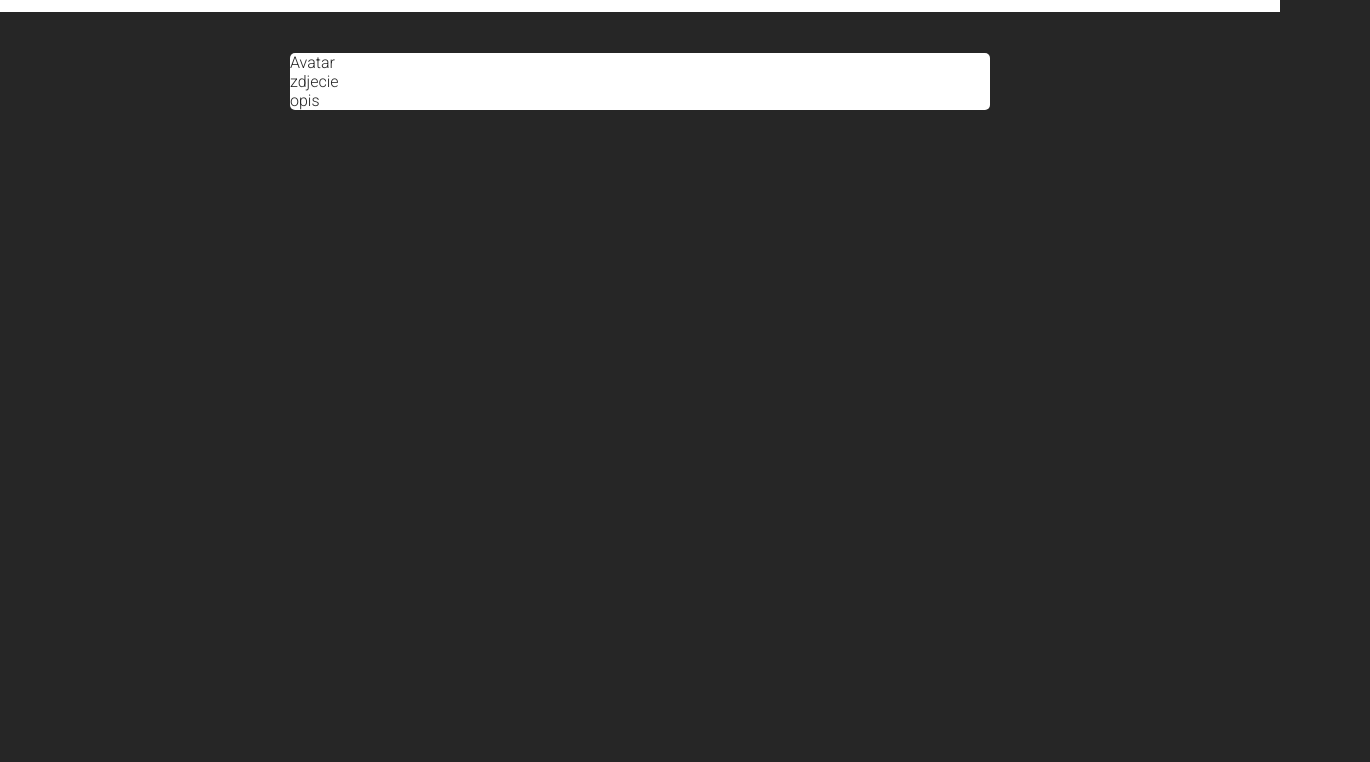
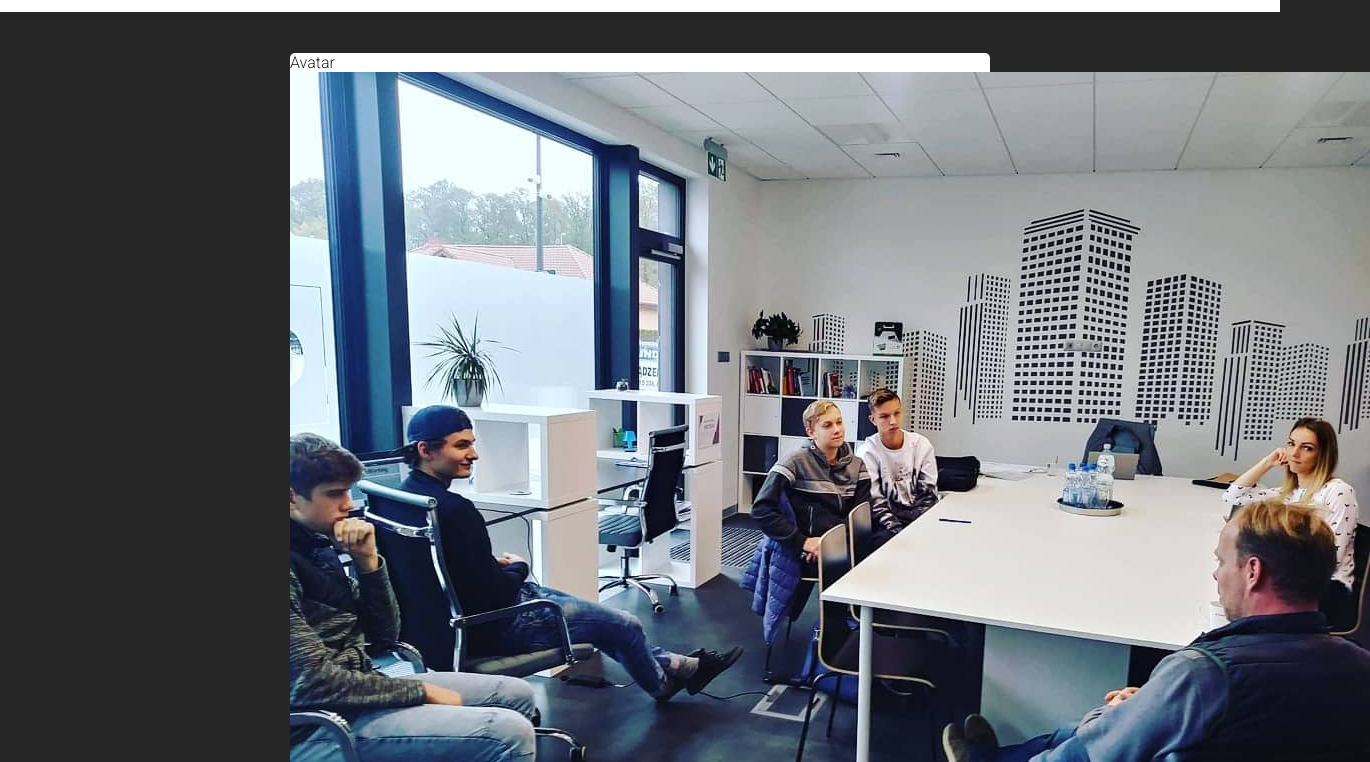
Before and after one commit to EmilMrowczynski/instagram_clone, a plain HTML site: page index.html in a window 1280 px wide. Shown: the part 38-800 px from the top of the page, 1370 px wide, since content can reach past the window. Drawn offline with nearby package versions, Linux system fonts and the light colour scheme; files that its build step writes are made by us from their sources.

Commit message:
added image to post__image

```diff
--- a/index.html
+++ b/index.html
@@ -30,7 +30,7 @@
             Avatar
           </div>
           <div class="post__image">
-            zdjecie
+            <img src="./img/zdj.jpg" alt="post">
           </div>
           <div class="post__description">
             opis
```
